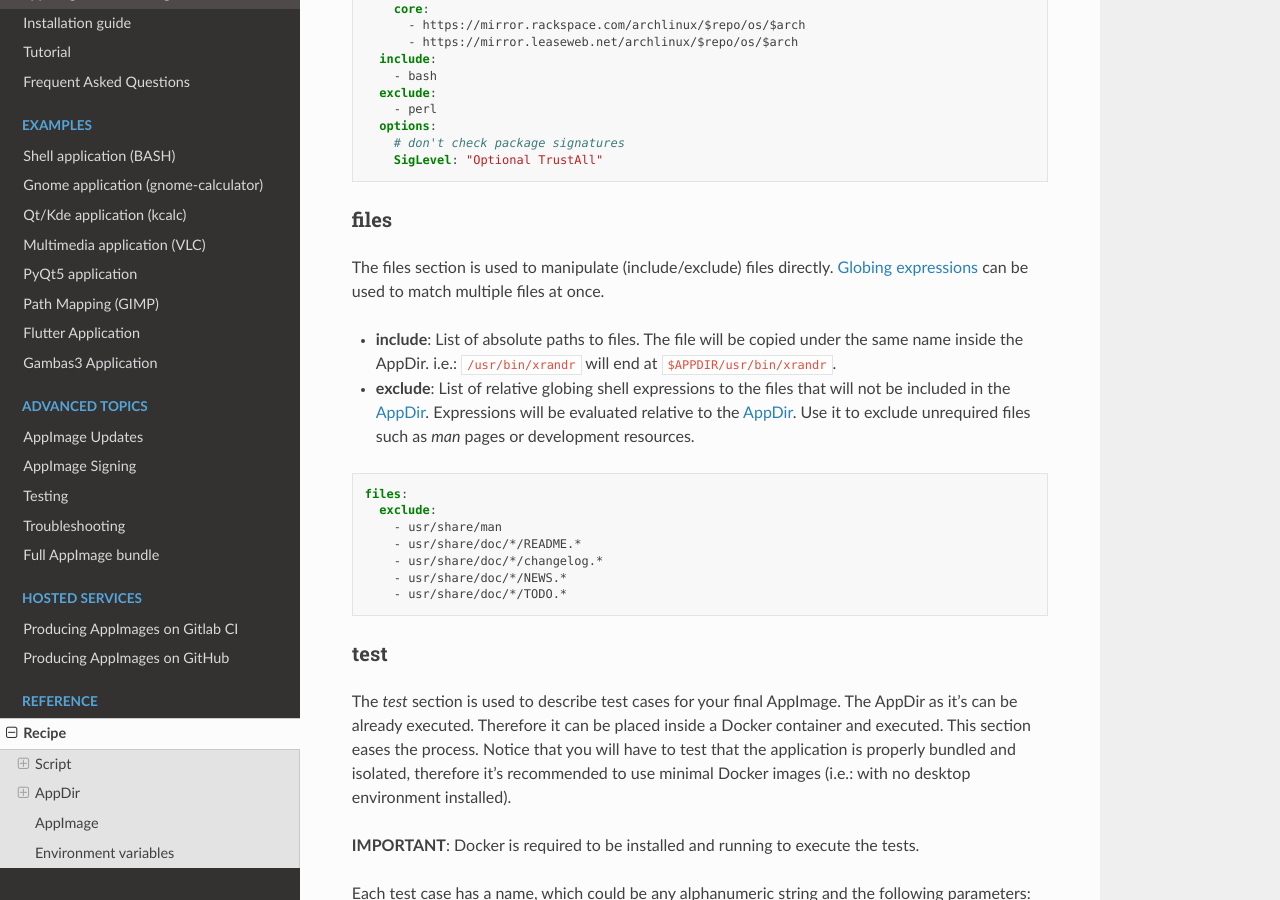
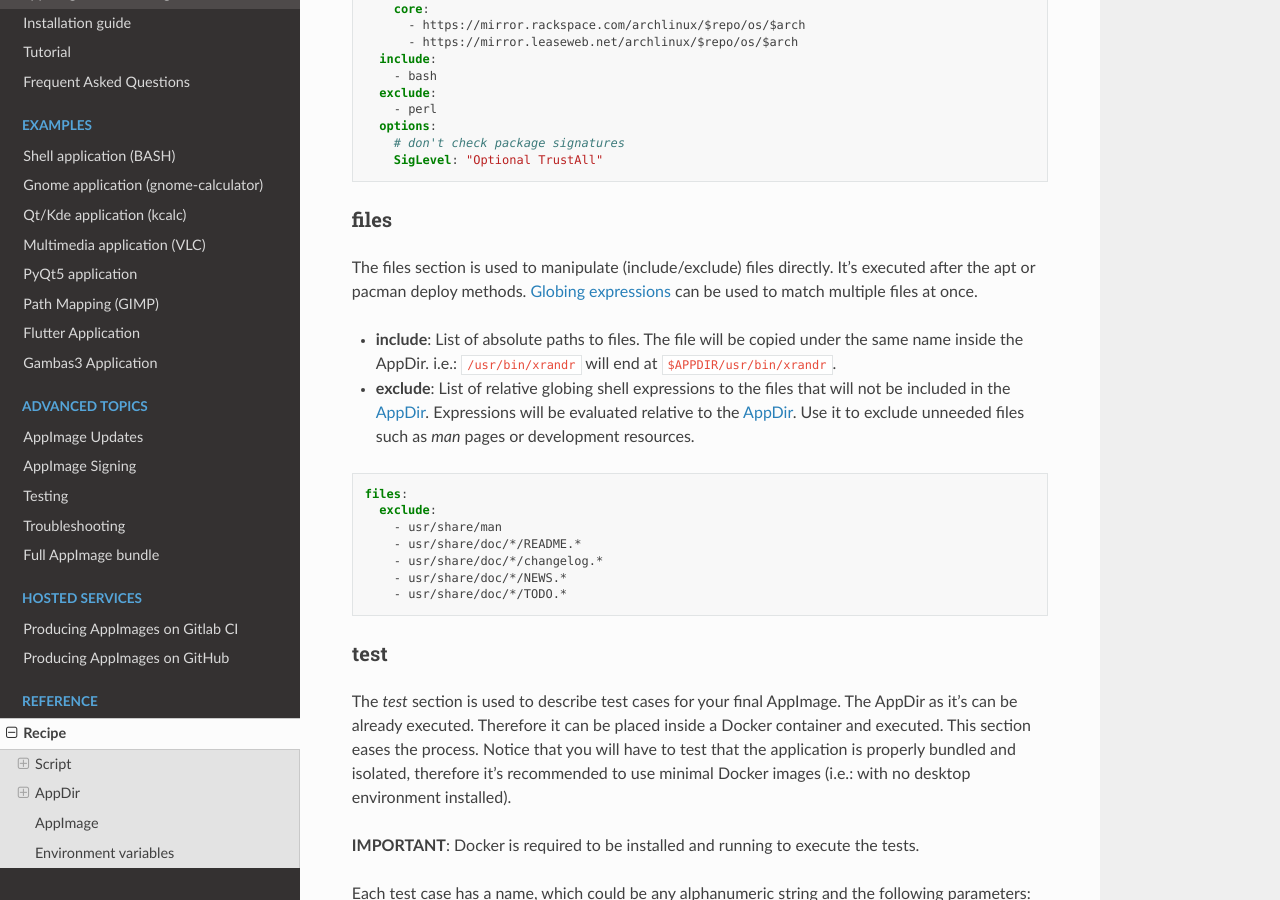
Before and after one commit to AppImageCrafters/appimage-builder-docs, a Sphinx documentation site: the page built from source/reference/recipe.rst, in a window 1280 px wide and 900 px high, scrolled down 3411 px. Built offline with Sphinx 7.4.7 and the Read the Docs theme 2.0.0, drawn with Linux system fonts in a browser that asks for light colours.

Commit message:
Update files section

```diff
--- a/source/reference/recipe.rst
+++ b/source/reference/recipe.rst
@@ -196,9 +196,8 @@ Example:
 files
 -----
 
-The files section is used to manipulate (include/exclude) files directly.
-`Globing expressions`_ can be used to match multiple files at
-once.
+The files section is used to manipulate (include/exclude) files directly. It's executed after the apt or pacman
+deploy methods. `Globing expressions`_ can be used to match multiple files at once.
 
 .. _Globing expressions: https://docs.python.org/3.6/library/glob.html#module-glob
 
@@ -206,7 +205,7 @@ once.
   inside the AppDir. i.e.: ``/usr/bin/xrandr`` will end at ``$APPDIR/usr/bin/xrandr``.
 - **exclude**: List of relative globing shell expressions to the files that will
   not be included in the `AppDir`_. Expressions will be evaluated relative to the
-  `AppDir`_. Use it to exclude unrequired files such as *man* pages or development
+  `AppDir`_. Use it to exclude unneeded files such as *man* pages or development
   resources.
 
 .. code-block:: yaml
```
